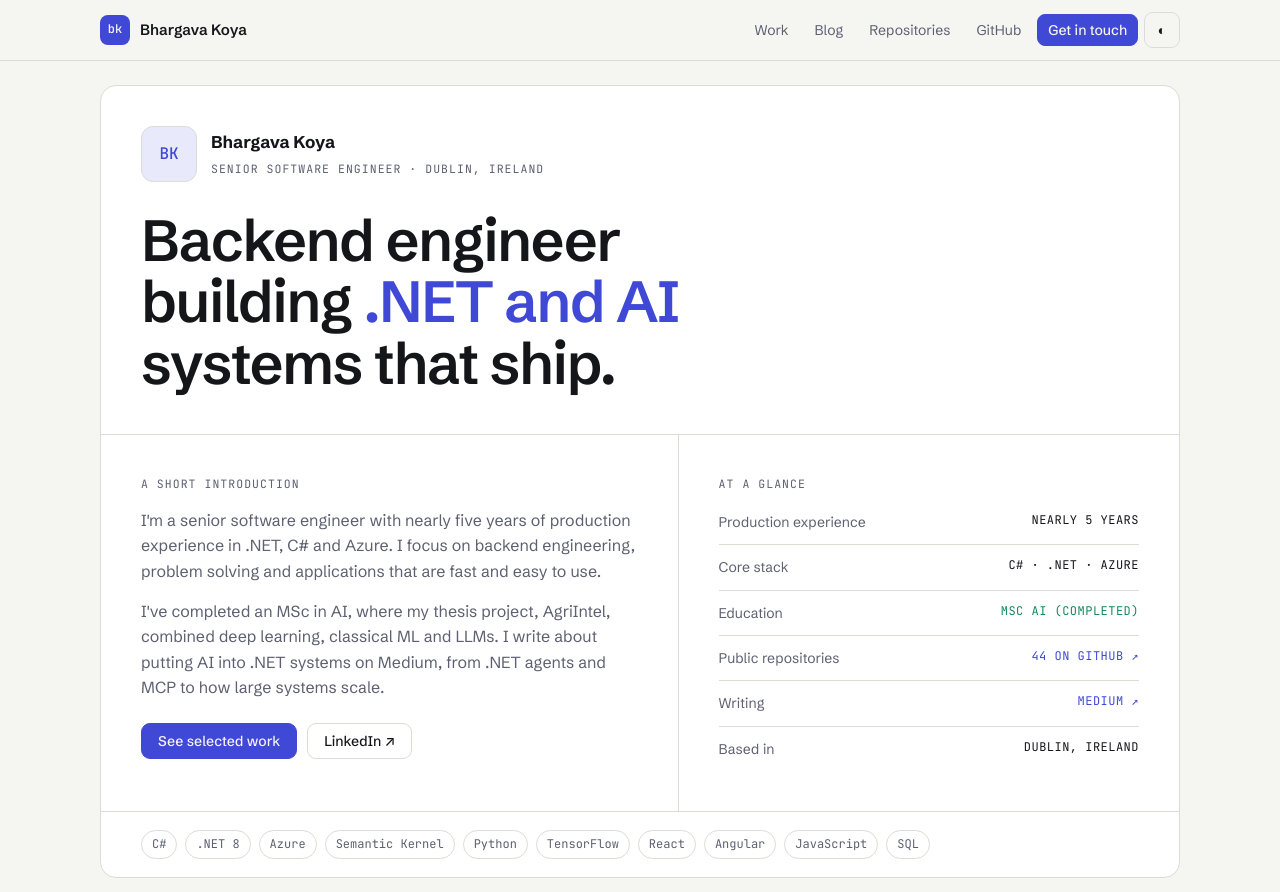
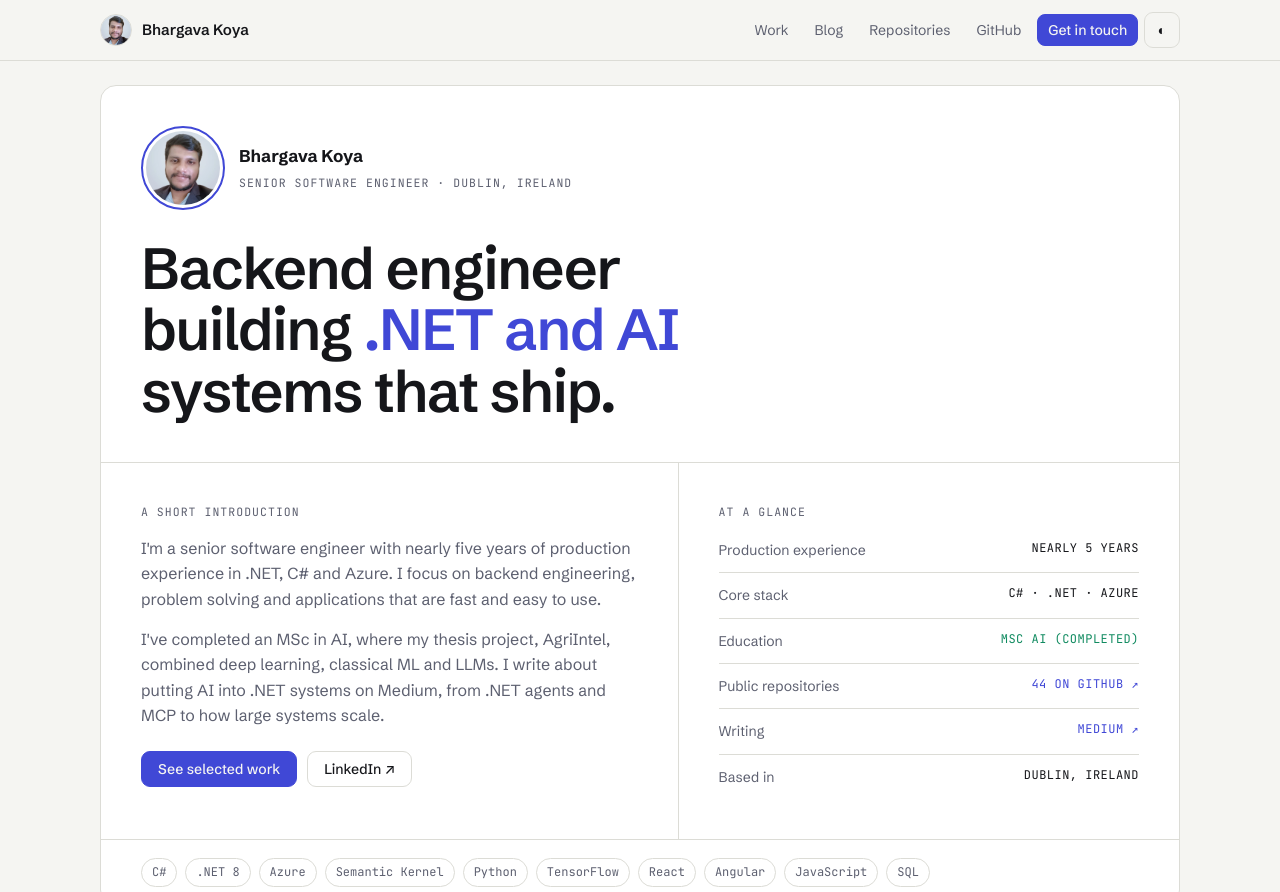
Before and after one commit to bhargavkoya/bhargavkoya, a plain HTML site: page index.html in a window 1280 px wide. Shown: the top 892 px of the page. Drawn offline with Linux system fonts and the light colour scheme.

Commit message:
Add profile photo to hero and nav
Co-Authored-By: Claude Sonnet 5.5 <noreply@anthropic.com>

```diff
--- a/index.html
+++ b/index.html
@@ -39,7 +39,7 @@ a{color:inherit}
 header.nav{position:sticky;top:0;z-index:10;background:color-mix(in srgb,var(--bg) 88%,transparent);backdrop-filter:blur(10px);border-bottom:1px solid var(--line)}
 .nav .wrap{display:flex;align-items:center;justify-content:space-between;gap:16px;height:60px}
 .brand{display:flex;align-items:center;gap:10px;text-decoration:none;font-weight:600;font-size:15px}
-.brand .mark{width:30px;height:30px;border-radius:8px;background:var(--accent);color:var(--bg);display:grid;place-items:center;font-family:var(--mono);font-size:12px;font-weight:500}
+.brand .mark{width:32px;height:32px;border-radius:50%;object-fit:cover;display:block;border:1px solid var(--line)}
 .nav nav{display:flex;align-items:center;gap:6px}
 .nav nav a{font-size:14px;color:var(--muted);text-decoration:none;padding:6px 10px;border-radius:8px}
 .nav nav a:hover{color:var(--ink)}
@@ -54,7 +54,8 @@ section.sheet{margin-top:20px;border:1px solid var(--line);border-radius:16px;ba
 
 /* hero */
 .hero-top{display:flex;align-items:center;gap:14px}
-.avatar{width:56px;height:56px;border-radius:12px;background:var(--accent-soft);border:1px solid var(--line);display:grid;place-items:center;font-family:var(--mono);font-weight:500;color:var(--accent)}
+.avatar{width:84px;height:84px;border-radius:50%;flex:none;border:2px solid var(--accent);padding:3px;background:var(--panel)}
+.avatar img{width:100%;height:100%;border-radius:50%;object-fit:cover;display:block}
 .hero-top strong{display:block;font-size:17px}
 h1{font-size:clamp(34px,5.6vw,58px);line-height:1.06;letter-spacing:-.025em;font-weight:600;margin:28px 0 0;max-width:17ch;text-wrap:balance}
 h1 em{font-style:normal;color:var(--accent)}
@@ -151,7 +152,7 @@ footer{padding:28px 0 48px;display:flex;justify-content:space-between;gap:12px;f
 
 <header class="nav">
   <div class="wrap">
-    <a class="brand" href="#top"><span class="mark">bk</span>Bhargava Koya</a>
+    <a class="brand" href="#top"><img class="mark" src="assets/bhargava.jpg" alt="" width="32" height="32">Bhargava Koya</a>
     <nav aria-label="Primary">
       <a class="hide-sm" href="#work">Work</a>
       <a class="hide-sm" href="blog.html">Blog</a>
@@ -169,7 +170,7 @@ footer{padding:28px 0 48px;display:flex;justify-content:space-between;gap:12px;f
   <section class="sheet" aria-labelledby="h-hero" style="margin-top:24px">
     <div class="pad">
       <div class="hero-top">
-        <div class="avatar" aria-hidden="true">BK</div>
+        <div class="avatar"><img src="assets/bhargava.jpg" alt="Photo of Bhargava Koya" width="84" height="84"></div>
         <div>
           <strong>Bhargava Koya</strong>
           <span class="mono">Senior Software Engineer · Dublin, Ireland</span>
```
Also changed, not shown: blog.html (+2 -2 lines), assets/bhargava.jpg (added), 1 other file.
